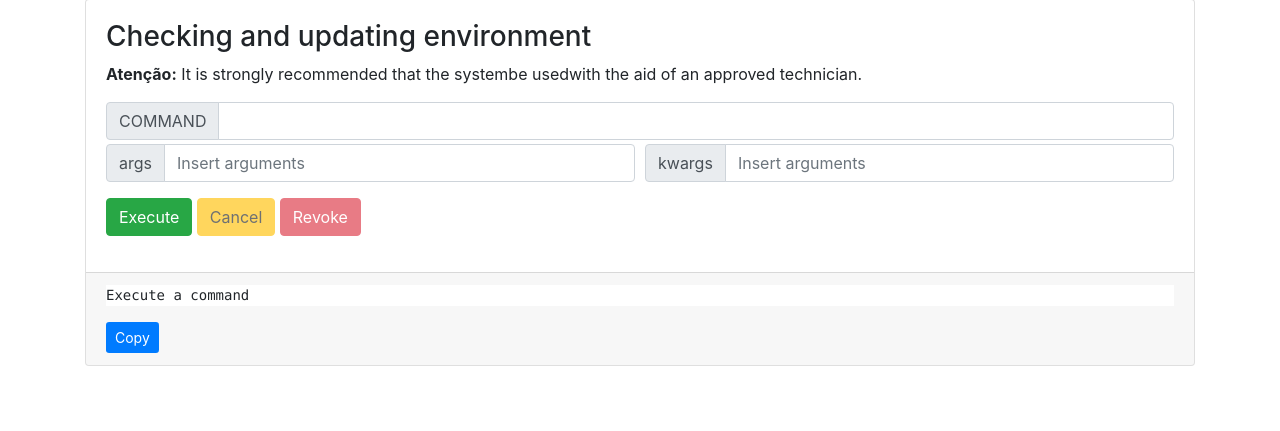
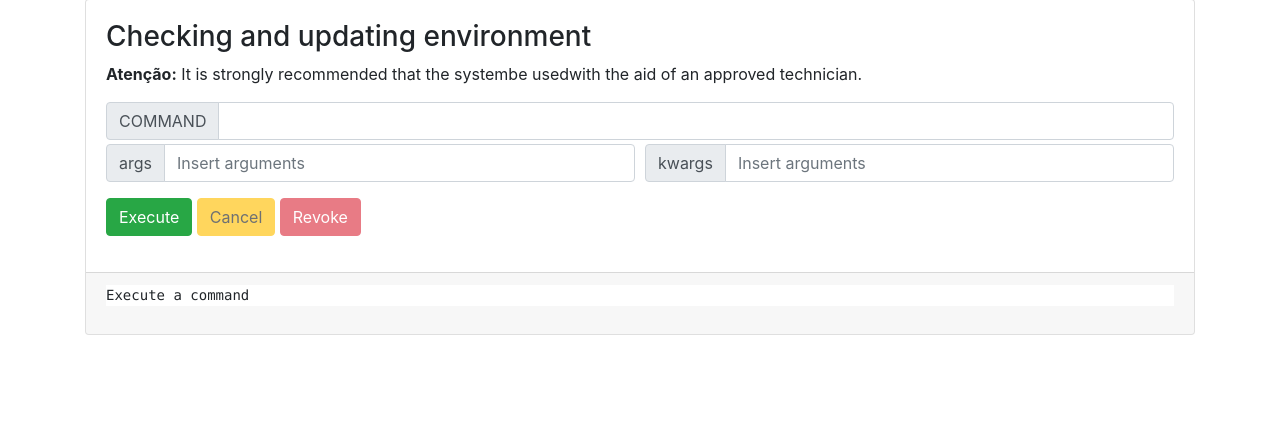
Before and after one commit to alexsilva/django-cmd-async, a Django app: template commands_async/templates/cmdasync/index.html in a window 1280 px wide. Shown: the part 41-472 px from the top of the page. Run offline with Django 3.2, Linux system fonts and the light colour scheme; the template is opened without the code that fills it, so the values that code supplies are empty; some libraries are stand-ins or nearby versions.

Commit message:
Show copy button.

```diff
--- a/commands_async/static/cmdasync/styles.css
+++ b/commands_async/static/cmdasync/styles.css
@@ -23,19 +23,18 @@ pre {
     margin-top: 0px
 }
 
-#taskCopy { margin-bottom: 2px}
-#taskCopy2 {
-  display: none; /* Hidden by default */
-  position: fixed; /* Fixed/sticky position */
-  bottom: 10px; /* Place the button at the bottom of the page */
-  right: 50%; /* Place the button 30px from the right */
-  z-index: 99; /* Make sure it does not overlap */
-  cursor: pointer; /* Add a mouse pointer on hover */
-  border-radius: 10px; /* Rounded corners */
+#task-copy {
+    position: fixed; /* Fixed/sticky position */
+    bottom: 5px; /* Place the button at the bottom of the page */
+    left: 50%;
+    transform: translateX(-50%);
+    z-index: 99; /* Make sure it does not overlap */
+    cursor: pointer; /* Add a mouse pointer on hover */
+    border-radius: 10px; /* Rounded corners */
 }
 
 #taskCopy2:hover {
-  background-color: #555; /* Add a dark-grey background on hover */
+    background-color: #555; /* Add a dark-grey background on hover */
 }
 
 .is-invalid input.form-control {
--- a/commands_async/templates/cmdasync/index.html
+++ b/commands_async/templates/cmdasync/index.html
@@ -26,6 +26,7 @@
             var $btnSubmit = $("#btn-task-submit");
             $btnSubmit.click(function() {
                 $(this).find(".task-progress").removeClass("d-none");
+                $("#task-copy").addClass("d-none");
                 cmdasyncform.clear_output();
             });
             {% if settings.COMMANDS_ASYNC_LIST %}
@@ -80,6 +81,9 @@
 
                 var $btnRevoke = $("#btn-task-revoke").addClass('disabled');
                 $btnRevoke.find(".task-progress").addClass("d-none");
+
+                // show/hide copy button
+                $("#task-copy")[$("#task-output").text().length > 0 ? "removeClass" : "addClass"]("d-none");
             };
 
             cmdasyncform.ajax("form#taskform", {
@@ -205,7 +209,7 @@
         <div class="card-footer">
             <pre id="task-output" >{% trans "Execute a command" %}</pre>
             <div class="input-group">
-            <input type="button" id="task-copy" class="btn btn-primary btn-sm" value="{% trans "Copy" %}">
+            <input type="button" id="task-copy" class="btn btn-primary btn-sm d-none" value="{% trans "Copy" %}">
             </div>
         </div>
     </div>
```
